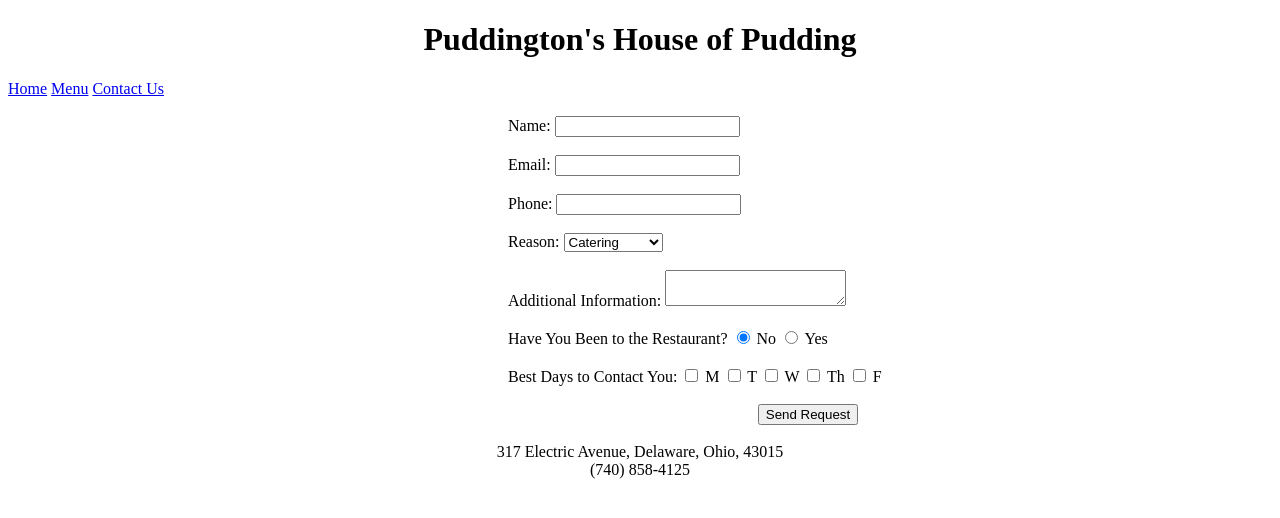
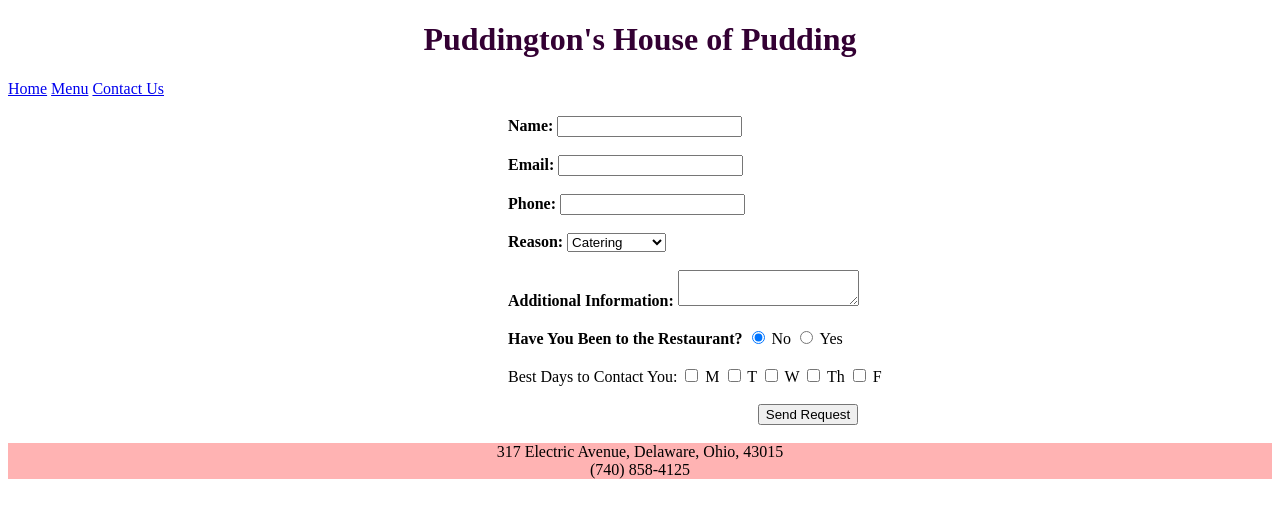
Before and after one commit to Mindyratcliff/HTML-CSS-JS, a plain HTML site: page Restaurant/contact.html in a window 1280 px wide. Drawn offline with Linux system fonts and the light colour scheme.

Commit message:
CSSchanges

```diff
--- a/Restaurant/contact.html
+++ b/Restaurant/contact.html
@@ -40,7 +40,7 @@
             </div>
             </br>
             <div>
-                Reason:
+                <b>Reason:</b>
                 <select name="Reason for Inquiry">
                 <option value="select"> Catering</option>
                 <option value="privateparty"> Private Party</option>
@@ -55,7 +55,7 @@
             </div>
             </br>
         <div>
-                Have You Been to the Restaurant?
+                <b>Have You Been to the Restaurant?</b>
                 <input type="radio" name="visitor" value="no" checked> No
                 <input type="radio" name="visitor" value="yes"> Yes<br>
             </div>
--- a/Restaurant/restaurantStyles.css
+++ b/Restaurant/restaurantStyles.css
@@ -1,10 +1,25 @@
 h1 {
     font-family: 'Times New Roman', Times, serif;
-    color: black;
+    color: #330033;
     text-align: center;
 }
 
+form label {
+    font-weight: bold;
+}
+
+
+
 #footer {
+    background-color: #ffb3b3;
     font-family: 'Times New Roman', Times, serif;
     text-align: center;
+    margin: 0px;
+    padding: 0px;
+    width: 100%;
 }
+
+th {
+    height: 50px;
+    font-size: 20px;
+}
```
Also changed, not shown: Restaurant/index.html (+6 -7 lines).
